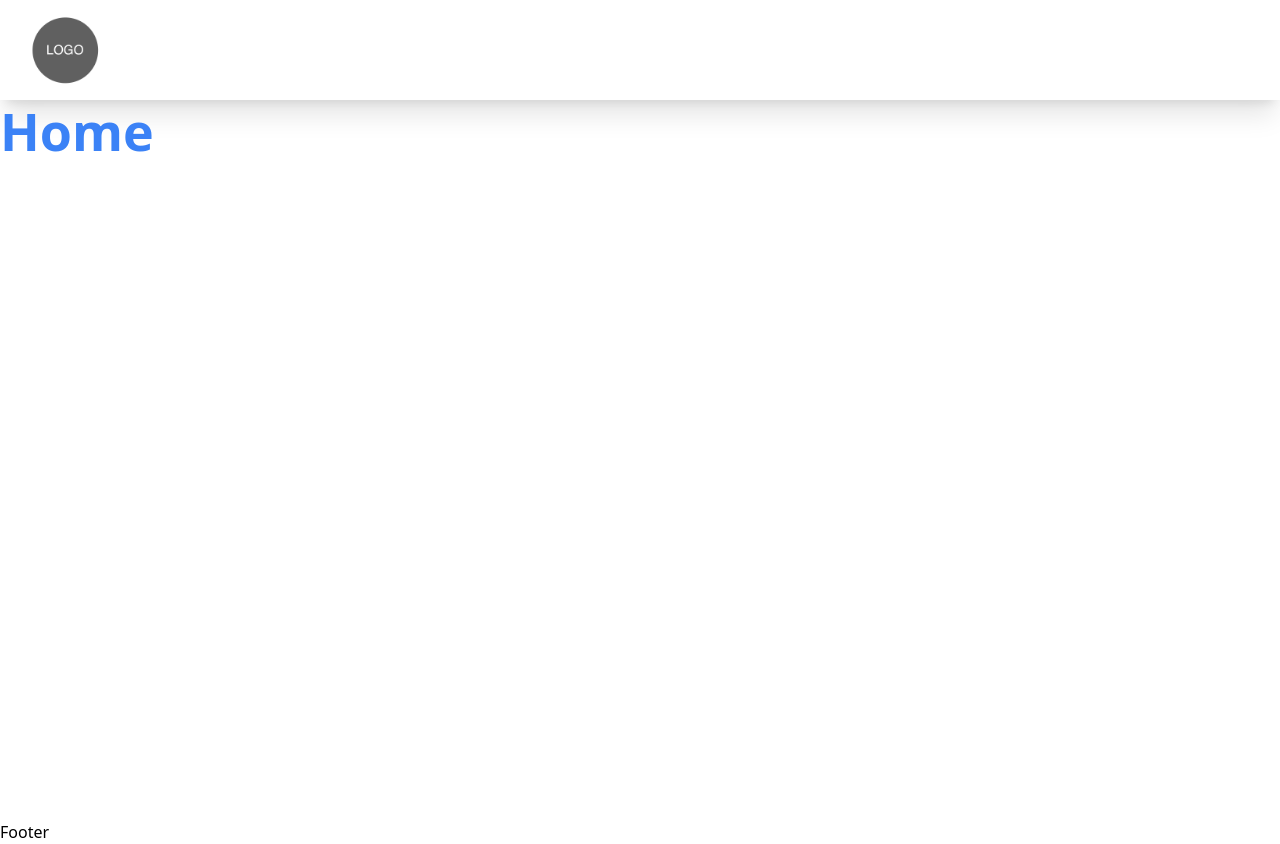
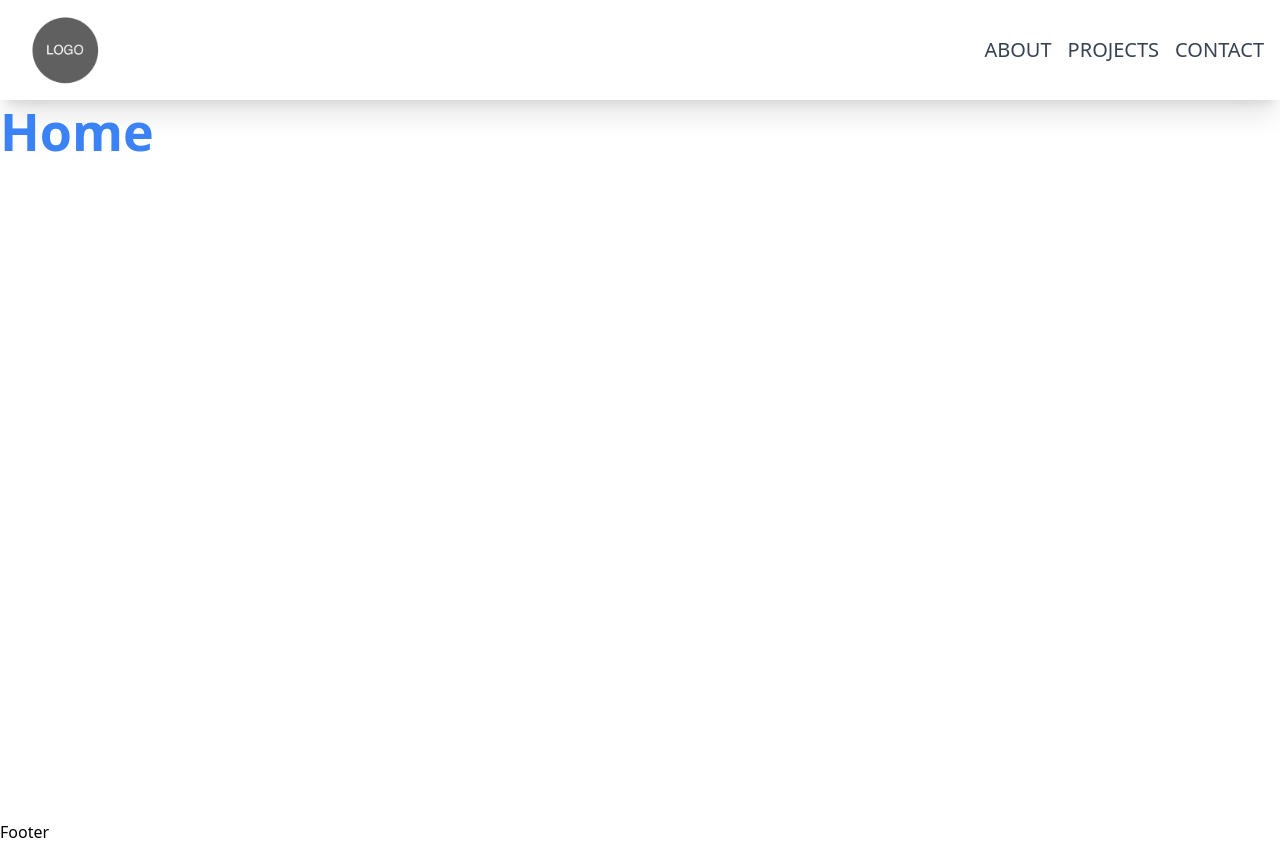
Before and after one commit to MateuszKuruc/developer-portfolio, a Next.js app in the folder developer-portfolio-site/: page / in a window 1280 px wide. Built offline with nearby package versions, Linux system fonts and the light colour scheme.

Commit message:
add basic styling for nav bar links for desktop

```diff
--- a/developer-portfolio-site/src/app/components/NavBar.tsx
+++ b/developer-portfolio-site/src/app/components/NavBar.tsx
@@ -1,5 +1,6 @@
 import Image from "next/image";
 import Link from "next/link";
+import { NAV_LINKS } from "../constants";
 
 const NavBar = () => {
   return (
@@ -15,8 +16,16 @@ const NavBar = () => {
             className="cursor-pointer"
           />
         </Link>
+        <div className="hidden sm:flex">
+          <ul className="gap-4 hidden sm:flex">
+            {NAV_LINKS.map((link) => (
+              <li className="nav-links" key={link.key}>
+                <Link href={link.href}>{link.label}</Link>
+              </li>
+            ))}
+          </ul>
+        </div>
       </div>
-
 
       {/* Mobile Menu */}
       {/* Social media links */}
--- a/developer-portfolio-site/src/app/constants/index.ts
+++ b/developer-portfolio-site/src/app/constants/index.ts
@@ -1,5 +1,5 @@
 export const NAV_LINKS = [
-  { href: "/", key: "home", label: "Home" },
+  //   { href: "/", key: "home", label: "Home" },
   { href: "#about", key: "about", label: "About" },
   { href: "#projects", key: "projects", label: "Projects" },
   { href: "#contact", key: "contact", label: "Contact" },
--- a/developer-portfolio-site/src/app/globals.css
+++ b/developer-portfolio-site/src/app/globals.css
@@ -6,6 +6,10 @@
   margin: 0;
   padding: 0;
   box-sizing: border-box;
+}
+
+.nav-links {
+  @apply uppercase regular-20 text-gray-700 hover:border-b-2 hover:border-orange-500 hover:font-bold;
 }
 
 .btn-submit {
```
